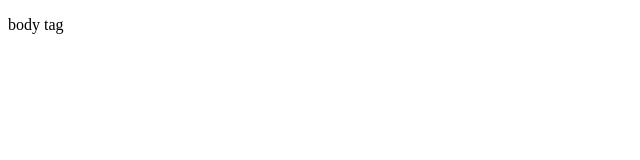
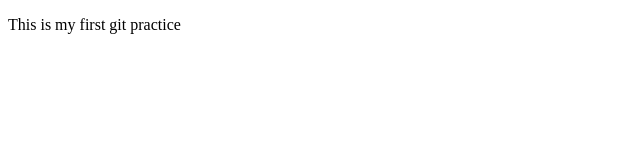
Before and after one commit to Kics/justprac, a plain HTML site: page index.html in a window 1280 px wide. Shown: the whole page, without its empty margins (0-640 px from the left). Drawn offline with Linux system fonts and the light colour scheme.

Commit message:
add paragraph sentence

```diff
--- a/index.html
+++ b/index.html
@@ -6,6 +6,6 @@
     <title>Document</title>
 </head>
 <body>
-   <p>body tag</p>
+   <p>This is my first git practice</p>
 </body>
 </html>
```
